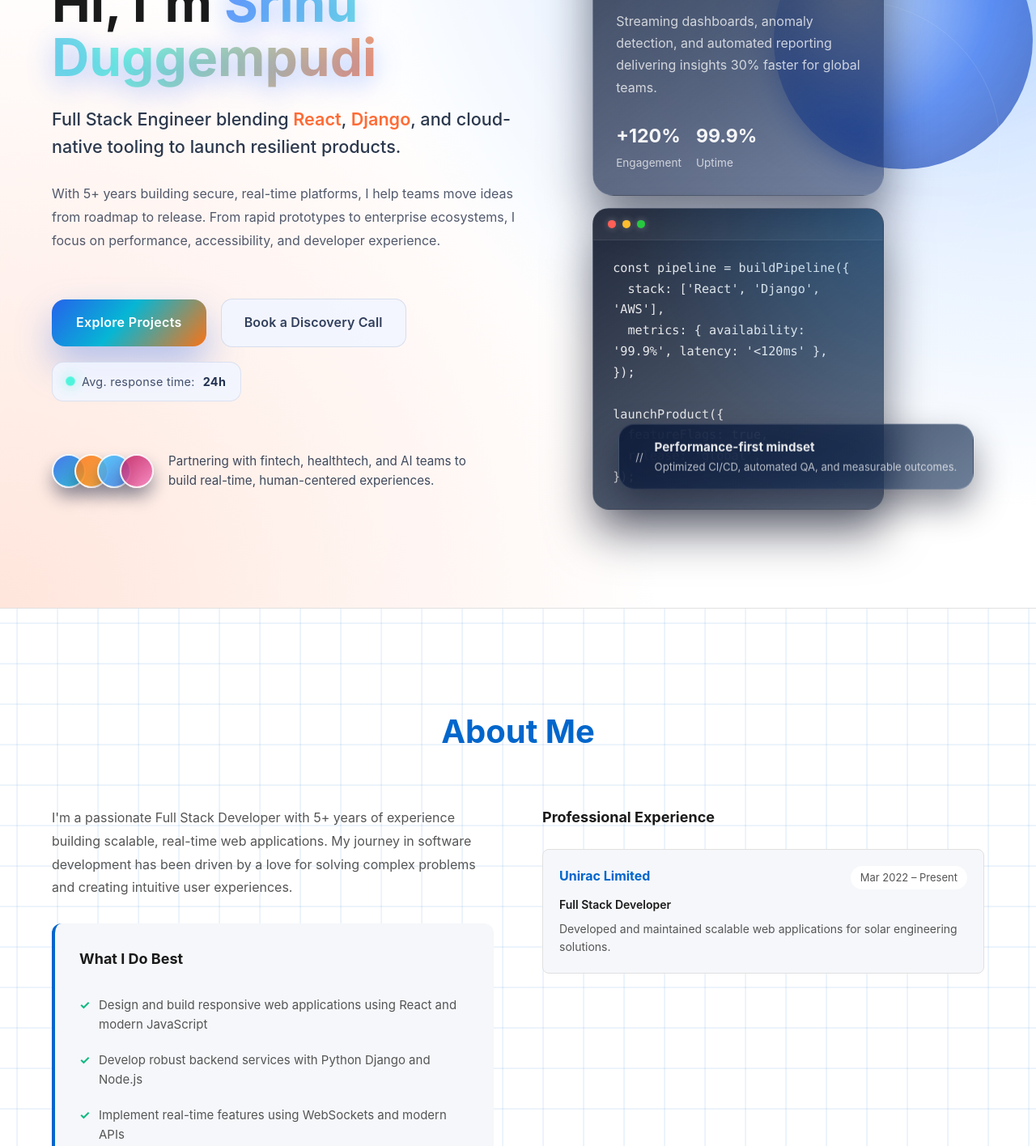
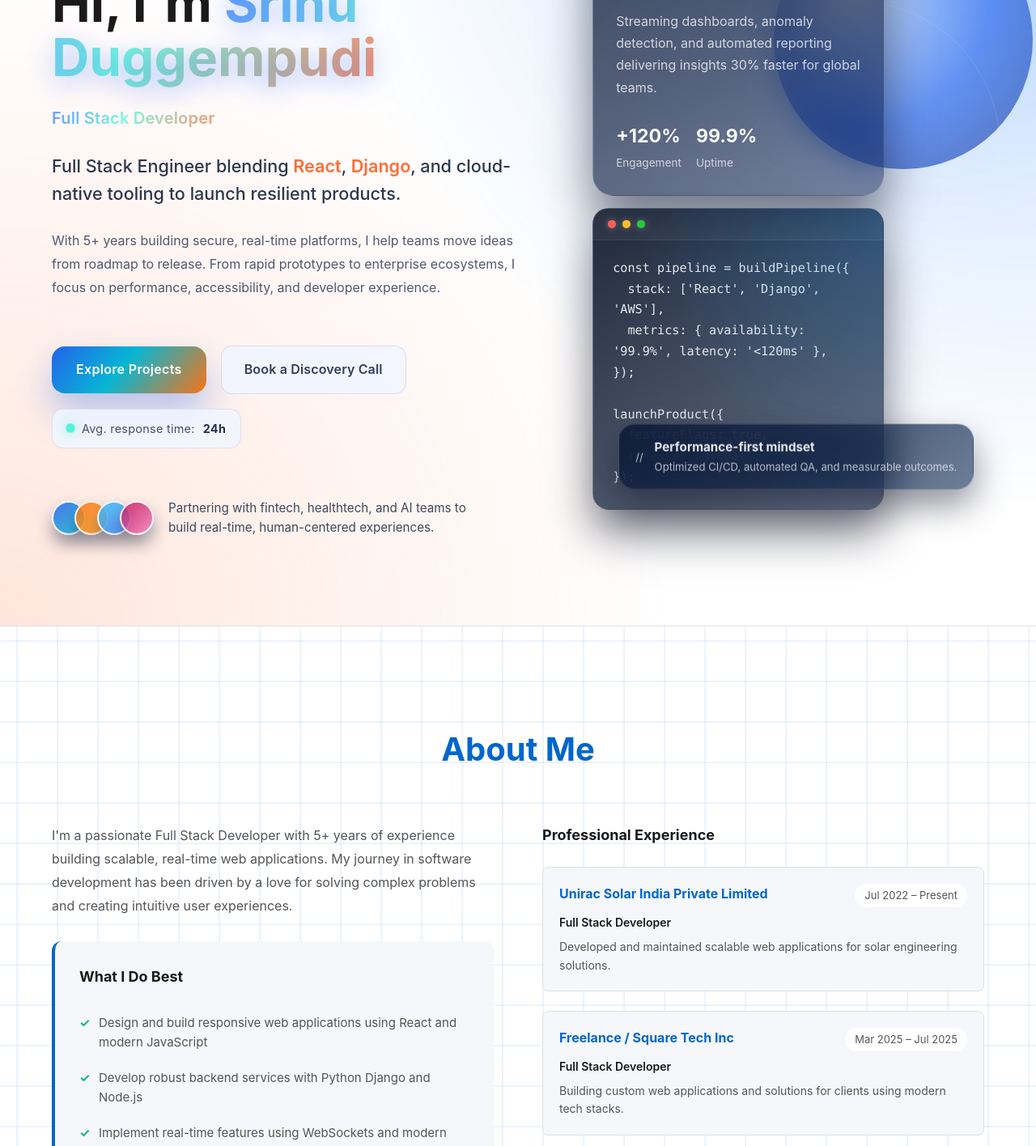
Before and after one commit to Srinu520/portfolio, a Next.js app in the folder portfolio-site/: page / in a window 1280 px wide. Shown: the part 340-1756 px from the top of the page at 81% size. Built offline with nearby package versions, Linux system fonts and the light colour scheme.

Commit message:
added roles

```diff
--- a/portfolio-site/src/components/Hero.module.css
+++ b/portfolio-site/src/components/Hero.module.css
@@ -126,6 +126,40 @@
   background-clip: text;
   color: transparent;
   text-shadow: 0 8px 32px rgba(20, 88, 255, 0.35);
+}
+
+/* Rotating roles (typewriter) */
+.roles {
+  margin: 0;
+  display: inline-flex;
+  align-items: center;
+  gap: 6px;
+  font-weight: 600;
+  font-size: clamp(1.05rem, 2vw, 1.25rem);
+  line-height: 1.6;
+  color: var(--color-text);
+}
+
+.typewriter {
+  background: linear-gradient(120deg, #6b9afd 0%, #78f8de 45%, #ff926b 100%);
+  -webkit-background-clip: text;
+  background-clip: text;
+  color: transparent;
+  letter-spacing: 0.01em;
+}
+
+.caret {
+  width: 2px;
+  height: 1.2em;
+  background: currentColor;
+  display: inline-block;
+  transform: translateY(2px);
+  animation: caretBlink 1s steps(1, end) infinite;
+}
+
+@keyframes caretBlink {
+  0%, 49% { opacity: 1; }
+  50%, 100% { opacity: 0; }
 }
 
 .subtitle {
--- a/portfolio-site/src/components/Hero.tsx
+++ b/portfolio-site/src/components/Hero.tsx
@@ -1,7 +1,50 @@
-import React from 'react';
+"use client";
+import React, { useEffect, useMemo, useRef, useState } from 'react';
 import styles from './Hero.module.css';
 
 const Hero: React.FC = () => {
+  const roles = useMemo((): string[] => [
+    'Front End Developer',
+    'Full Stack Developer',
+    'Freelancer',
+  ], []);
+
+  const [displayText, setDisplayText] = useState('');
+  const [roleIndex, setRoleIndex] = useState(0);
+  const [isDeleting, setIsDeleting] = useState(false);
+  const timeoutRef = useRef<ReturnType<typeof setTimeout> | null>(null);
+
+  useEffect(() => {
+    const current = roles[roleIndex % roles.length];
+
+    const typingSpeed = 90;
+    const deletingSpeed = 45;
+    const endPause = 1400;
+    const startPause = 450;
+
+    if (!isDeleting && displayText === current) {
+      timeoutRef.current = setTimeout(() => setIsDeleting(true), endPause);
+      return () => timeoutRef.current && clearTimeout(timeoutRef.current);
+    }
+
+    if (isDeleting && displayText === '') {
+      timeoutRef.current = setTimeout(() => {
+        setIsDeleting(false);
+        setRoleIndex((i) => (i + 1) % roles.length);
+      }, startPause);
+      return () => timeoutRef.current && clearTimeout(timeoutRef.current);
+    }
+
+    timeoutRef.current = setTimeout(() => {
+      const nextText = isDeleting
+        ? current.slice(0, Math.max(0, displayText.length - 1))
+        : current.slice(0, displayText.length + 1);
+      setDisplayText(nextText);
+    }, isDeleting ? deletingSpeed : typingSpeed);
+
+    return () => timeoutRef.current && clearTimeout(timeoutRef.current);
+  }, [displayText, isDeleting, roleIndex, roles]);
+
   return (
     <section className={styles.hero} id="hero">
       <div className={styles.accentGlow}></div>
@@ -21,6 +64,10 @@ const Hero: React.FC = () => {
           <h1 className={styles.title}>
             Hi, I&apos;m <span className={styles.highlight}>Srinu Duggempudi</span>
           </h1>
+          <p className={styles.roles} aria-label="Professional roles">
+            <span className={styles.typewriter}>{displayText}</span>
+            <span className={styles.caret} aria-hidden="true"></span>
+          </p>
           <p className={styles.subtitle}>
             Full Stack Engineer blending <span>React</span>, <span>Django</span>, and cloud-native tooling to launch resilient products.
           </p>
--- a/portfolio-site/src/data/portfolio.ts
+++ b/portfolio-site/src/data/portfolio.ts
@@ -114,9 +114,21 @@ export const skills: Skill[] = [
 
 export const experience: Experience[] = [
   {
-    company: 'Unirac Limited',
+    company: 'Unirac Solar India Private Limited',
     position: 'Full Stack Developer',
-    period: 'Mar 2022 – Present',
+    period: 'Jul 2022 – Present',
+    description: 'Developed and maintained scalable web applications for solar engineering solutions.',
+  },
+  {
+    company: 'Freelance / Square Tech Inc',
+    position: 'Full Stack Developer',
+    period: 'Mar 2025 – Jul 2025',
+    description: 'Building custom web applications and solutions for clients using modern tech stacks.',
+  },
+  {
+    company: 'Unirac Solar India Private Limited',
+    position: 'Full Stack Developer',
+    period: 'Mar 2022 – Mar 2025',
     description: 'Developed and maintained scalable web applications for solar engineering solutions.',
   },
   // {
```
Also changed, not shown: portfolio-site/src/app/opengraph-image.tsx (+10 -5 lines), portfolio-site/src/app/twitter-image.tsx (+10 -5 lines).
